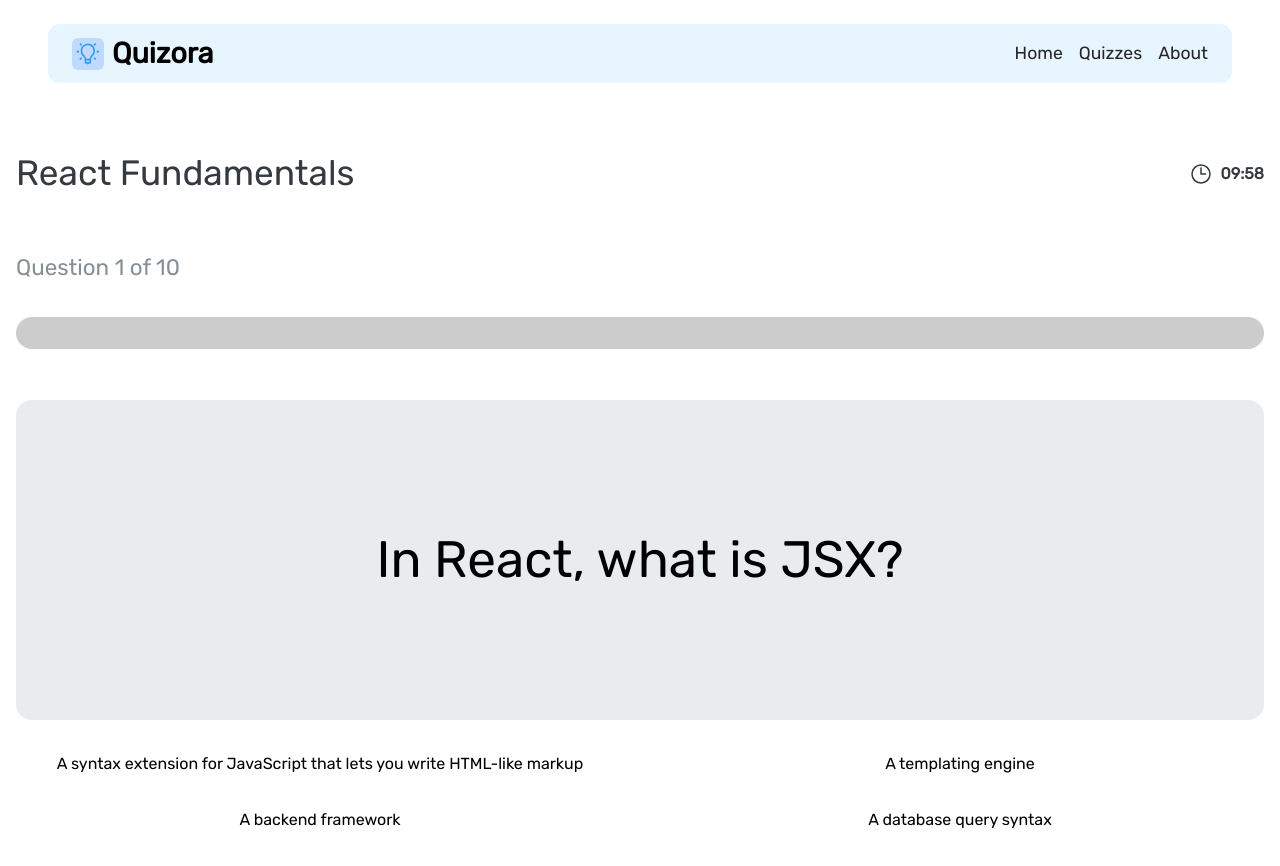
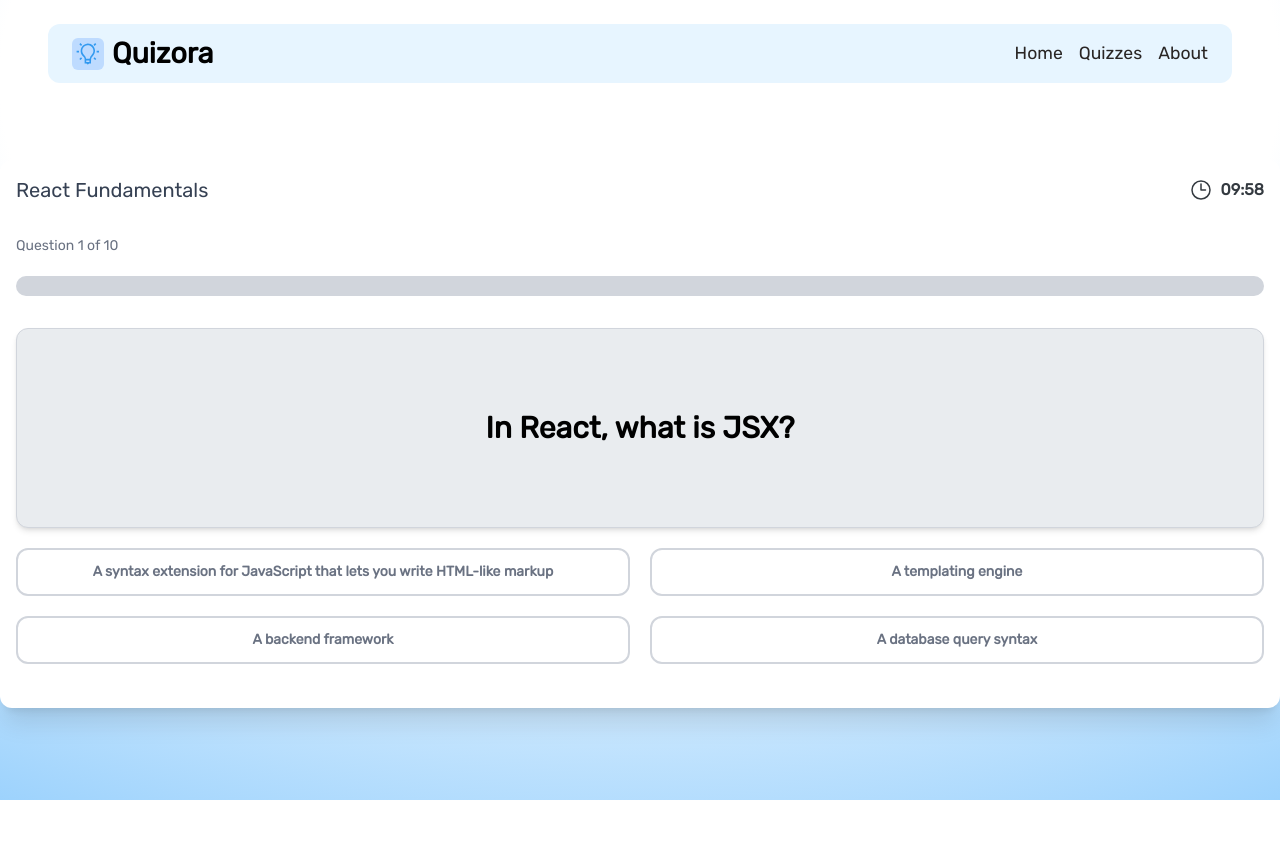
Before and after one commit to mouadbimk/Quizora, a React (Vite) app: page /1/start in a window 1280 px wide. Both pictures are taken after a click on the button "Start". Shown: the top 866 px of the page. After the commit the page ends 800 px from the top, so only its background shows below. Built offline with nearby package versions, Linux system fonts and the light colour scheme.

Commit message:
add tailwindCss to all pages

```diff
--- a/src/components/Button.jsx
+++ b/src/components/Button.jsx
@@ -13,6 +13,9 @@ function Button({ children, type, onClick, linkTo }) {
       "bg-[#fffe] border-gray-400 w-full py-2 text-md rounded-lg text-gray-400 hover:text-gray-500 hover:border-gray-500 ",
     backLink:
       "flex text-gray-500 items-center gap-1 leading-0 mb-2 hover:text-sky-500 transition-all duration-300",
+    previousBtn:
+      base +
+      "bg-[#fffe] border-gray-400 w-fit text-[1rem] text-gray-600 py-2.5 px-4 transition-all duration-300 hover:bg-gray-200 rounded-xl",
   };
   if (linkTo)
     return (
--- a/src/components/Options.jsx
+++ b/src/components/Options.jsx
@@ -1,5 +1,4 @@
 import { useDispatch, useSelector } from "react-redux";
-import styles from "./Options.module.css";
 import { addAnswer } from "../features/Quiz/quizSlice";
 function Options() {
   const dispatch = useDispatch();
@@ -7,16 +6,16 @@ function Options() {
   const hasAnswer = answer !== null;
   const question = questions.at(index);
   return (
-    <div className={styles.answers}>
+    <div className="grid grid-cols-2 gap-5 w-full mb-2">
       {question.options.map((option, i) => (
         <button
-          className={`btn answerBtn ${
+          className={`bg-[#fffe] border-2 border-gray-300 w-full inline-block text-sm py-3 px-4 transition-all duration-300 rounded-xl text-gray-500 cursor-pointer disabled:cursor-not-allowed disabled:opacity-75 font-semibold ${
             hasAnswer
               ? i === question.correctAnswer
-                ? "correct"
-                : "incorrect"
-              : ""
-          } ${i === answer ? "answer" : ""}`}
+                ? "border-green-600 text-green-600"
+                : "border-red-600 text-red-600"
+              : null
+          } ${i === answer ? "bg-gray-300 border-gray-400 text-gray-500" : ""}`}
           onClick={() => dispatch(addAnswer(i))}
           disabled={hasAnswer}
           key={option}
--- a/src/components/Options.module.css
+++ /dev/null
@@ -1,7 +0,0 @@
-.answers {
-  display: grid;
-  grid-template-columns: repeat(2, minmax(0, 1fr));
-  gap: 2rem;
-  width: 100%;
-  margin-bottom: 3.2rem;
-}
--- a/src/features/Quiz/FinishScreen.jsx
+++ b/src/features/Quiz/FinishScreen.jsx
@@ -1,7 +1,6 @@
 import { useDispatch, useSelector } from "react-redux";
 import Button from "../../components/Button";
 import { restart } from "./quizSlice";
-import styles from "./FinishedScreen.module.css";
 import { useEffect } from "react";
 import { useSetLocalStorage } from "../../hooks/useLocalStorage";
 function FinishedScreen() {
@@ -29,12 +28,12 @@ function FinishedScreen() {
     };
   }, []);
   return (
-    <div className={styles.result}>
-      <h2>Quiz Completed!</h2>
-      <p className={styles.des}>
+    <div className="flex items-center justify-center flex-col">
+      <h2 className="text-2xl mb-8 text-gray-600">Quiz Completed!</h2>
+      <p className="text-[1.2rem] text-gray-500 mb-4">
         Here's how you performed on the "{quiz.title}" quiz.
       </p>
-      <div className={styles.progress}>
+      <div className="w-50 h-50 mx-auto relative mb-8">
         <svg viewBox="0 0 200 200" width="200" height="200">
           <circle
             cx="100"
@@ -57,14 +56,14 @@ function FinishedScreen() {
             transform="rotate(-90 100 100)" // البداية من أعلى
           />
         </svg>
-        <p className={styles.points}>
+        <p className="absolute top-1/2 left-1/2 z-50 transform-[translate(-50%,-50%)]">
           <strong>
             {points}/ {totalPoints}
           </strong>
         </p>
       </div>
-      <p className={styles.highscore}>Highscore: {highscore}</p>
-      <div className={styles.btns}>
+      <p className="text-sm text-gray-600 mb-8">Highscore: {highscore}</p>
+      <div className="flex items-center justify-center gap-5 mb-8">
         <Button type={"primary"} onClick={() => dispatch(restart())}>
           Try Again
         </Button>
--- a/src/features/Quiz/FinishedScreen.module.css
+++ /dev/null
@@ -1,43 +0,0 @@
-.result {
-  display: flex;
-  align-items: center;
-  justify-content: center;
-  flex-direction: column;
-}
-.result h2 {
-  font-size: 3.2rem;
-  margin-bottom: 2rem;
-  margin-top: 3.2rem;
-  color: #343a40;
-}
-.des {
-  font-size: 1.8rem;
-  margin-bottom: 3.2rem;
-
-  color: #868e96;
-}
-.progress {
-  width: 200px;
-  height: 200px;
-  margin: 0 auto;
-  position: relative;
-  margin-bottom: 3.2rem;
-}
-.points {
-  position: absolute;
-  top: 50%;
-  left: 50%;
-  z-index: 10;
-  transform: translate(-50%, -50%);
-}
-.btns {
-  display: flex;
-  align-items: center;
-  justify-content: center;
-  gap: 2rem;
-}
-.highscore {
-  font-size: 1.5rem;
-  color: #868e96;
-  margin-bottom: 3.2rem;
-}
--- a/src/features/Quiz/StartScreen.jsx
+++ b/src/features/Quiz/StartScreen.jsx
@@ -1,15 +1,15 @@
 import { useDispatch, useSelector } from "react-redux";
-import styles from "../../pages/QuizStart.module.css";
+import { useCallback } from "react";
 import Timer from "../../components/Timer";
 import Options from "../../components/Options";
+import Button from "../../components/Button";
 
 import { goToNext, updateTimer } from "./quizSlice";
-import Button from "../../components/Button";
-import { useCallback } from "react";
 
 function StartScreen() {
-  const { quiz, secondRemaining, index, questions, answer, status } =
-    useSelector((state) => state.quiz);
+  const { quiz, secondRemaining, index, questions, answer } = useSelector(
+    (state) => state.quiz
+  );
   const dispatch = useDispatch();
   const hasAnswer = answer !== null;
   const handleTimer = useCallback(() => {
@@ -18,22 +18,28 @@ function StartScreen() {
 
   return (
     <>
-      <div className={styles.header}>
-        <h2>{quiz.title}</h2>
+      <div className="flex items-center justify-between mb-8">
+        <h2 className="text-xl text-gray-700">{quiz.title}</h2>
         <Timer secondRemaining={secondRemaining} onTimerChange={handleTimer} />
       </div>
-      <div className={styles.progress}>
-        <p>
+      <div className="flex flex-col gap-5 mb-8">
+        <p className="text-sm text-gray-500">
           Question {index + 1} of {questions.length}
         </p>
-        <progress max={questions.length - 1} value={index} />
+        <progress
+          max={questions.length - 1}
+          value={index}
+          className="w-full h-5 appearance-none overflow-hidden progress"
+        />
       </div>
-      <div className={styles.question}>
-        <div className={styles.questionCover}>
-          <h3>{questions[index].question}</h3>
+      <div className="flex items-center justify-center flex-col gap-5">
+        <div className="bg-[#e9ecef] w-full h-50 flex items-center justify-center border border-gray-300 shadow-md rounded-xl">
+          <h3 className="text-3xl font-semibold">
+            {questions[index].question}
+          </h3>
         </div>
         <Options />
-        <div className={styles.controls}>
+        <div className="flex items-center justify-end w-full">
           {hasAnswer && (
             <Button type={"primary"} onClick={() => dispatch(goToNext())}>
               {index + 1 < questions.length ? "Next" : "Finish"}
--- a/src/index.css
+++ b/src/index.css
@@ -10,6 +10,15 @@
   .input {
     @apply block py-2 px-4 text-[1rem] border border-gray-300 rounded-xl transition-all duration-300 focus:w-md
         placeholder:text-stone-400 w-60 focus:outline-none focus:ring focus:ring-sky-500 focus:border-sky-200 bg-white text-sm sm:py-3 sm:px-4 mb-4;
+  }
+  .progress::-webkit-progress-bar {
+    @apply bg-gray-300 rounded-xl overflow-hidden;
+  }
+  .progress::-webkit-progress-value {
+    @apply bg-sky-600 transition-all duration-300 overflow-hidden;
+  }
+  .progress::-moz-progress-bar {
+    @apply bg-sky-600 transition-all duration-300 overflow-hidden;
   }
 }
 @theme {
@@ -33,71 +42,3 @@
   height: 100%;
   min-height: 100dvh;
 }
-/* * {
-  margin: 0;
-  padding: 0;
-  box-sizing: inherit;
-}
-html {
-  font-size: 62.5%;
-  overflow-x: hidden;
-}
-body {
-  font-size: 1.6rem;
-  height: 100dvh;
-  box-sizing: border-box;
-}
-.background {
-  background-size: 100% 100%;
-  position: fixed;
-  left: 0;
-  top: 0;
-  z-index: -1;
-  width: 100%;
-  height: 100%;
-  min-height: 100dvh;
-  background-image: radial-gradient(
-    125% 125% at 50% 10%,
-    #ffffff 40%,
-    #74c0fc 100%
-  );
-  background-size: 100% 100%;
-  height: 100%;
-  min-height: 100dvh;
-}
-button.correct {
-  border: 1px solid #2f9e44;
-  color: #2f9e44;
-}
-button.incorrect {
-  border: 1px solid #e03131;
-  color: #e03131;
-}
-.btn {
-  display: inline-block;
-  padding: 1.2rem 1.7rem;
-  font-family: inherit;
-  background-color: transparent;
-  font-size: 1.7rem;
-  border-radius: 0.7rem;
-  border: none;
-  cursor: pointer;
-}
-.answerBtn {
-  background-color: #fffe;
-  border: 1px solid #adb5bd;
-  width: 100%;
-  display: block;
-  font-size: 1.6rem;
-  padding: 1.2rem 1.5rem;
-  transition: all 0.4s ease;
-}
-.answerBtn:hover {
-  background-color: #f1f3f5;
-}
-.answerBtn:disabled {
-  cursor: not-allowed;
-}
-button.answer {
-  background-color: #e9ecef;
-} */
--- a/src/pages/QuizStart.jsx
+++ b/src/pages/QuizStart.jsx
@@ -1,6 +1,5 @@
 import { useEffect } from "react";
 import { useLoaderData } from "react-router-dom";
-import styles from "./QuizStart.module.css";
 import Button from "../components/Button";
 import { getQuiz } from "../services/apiQuizzes";
 import { useDispatch, useSelector } from "react-redux";
@@ -26,7 +25,7 @@ export default function QuizStart() {
   }, [title]);
 
   return (
-    <div className="bg-white shadow-xl rounded-xl mt-6 p-4 min-h-80">
+    <div className="bg-white shadow-xl rounded-xl mt-6 p-4 min-h-80 mb-16">
       {statusQuiz === "ready" && <StartScreen />}
 
       {statusQuiz === "idle" && (
--- a/src/pages/QuizStart.module.css
+++ /dev/null
@@ -1,96 +0,0 @@
-.container {
-  background-color: #e7f5ff;
-  max-width: 120rem;
-  margin: 3.2rem auto;
-  padding: 2rem;
-  border-radius: 1rem;
-  box-shadow: 0 0 10px rgba(0, 0, 0, 0.1);
-  min-height: 30rem;
-  flex-direction: column;
-  gap: 2rem;
-}
-.container .title {
-  font-size: 3.2rem;
-  color: #343a40;
-}
-.information {
-  display: flex;
-  align-items: center;
-  justify-content: center;
-  width: 100%;
-  min-height: 30rem;
-  flex-direction: column;
-  gap: 2rem;
-}
-.header {
-  display: flex;
-  align-items: center;
-  justify-content: space-between;
-  margin-bottom: 3.2rem;
-}
-.header h2 {
-  font-size: 2.2rem;
-  font-weight: 500;
-  color: #343a40;
-}
-
-.progress {
-  display: flex;
-  align-items: start;
-  flex-direction: column;
-  gap: 2rem;
-  margin-bottom: 3.2rem;
-}
-.progress p {
-  font-size: 1.4rem;
-  color: #868e96;
-}
-.progress progress {
-  width: 100%;
-  height: 2rem;
-  appearance: none;
-  overflow: hidden;
-}
-.progress progress::-webkit-progress-bar {
-  background: #ccc;
-  border-radius: 1rem;
-  overflow: hidden;
-}
-.progress progress::-webkit-progress-value {
-  background: #1c7ed6;
-  border-radius: 1rem;
-  transition: all 0.4s ease;
-  overflow: hidden;
-}
-.progress progress::-moz-progress-bar {
-  background: #1c7ed6;
-  border-radius: 1rem;
-  transition: all 0.4s ease;
-  overflow: hidden;
-}
-.question {
-  display: flex;
-  align-items: center;
-  justify-content: center;
-  flex-direction: column;
-  gap: 2rem;
-}
-.questionCover {
-  background-color: #e9ecef;
-  width: 100%;
-  height: 20rem;
-  display: flex;
-  align-items: center;
-  justify-content: center;
-  border-radius: 1rem;
-}
-.questionCover h3 {
-  font-size: 3.2rem;
-}
-
-.controls {
-  display: flex;
-  align-items: center;
-  justify-content: flex-end;
-  width: 100%;
-}
```
Also changed, not shown: src/components/Button.module.css (deleted, +0 -50 lines).
